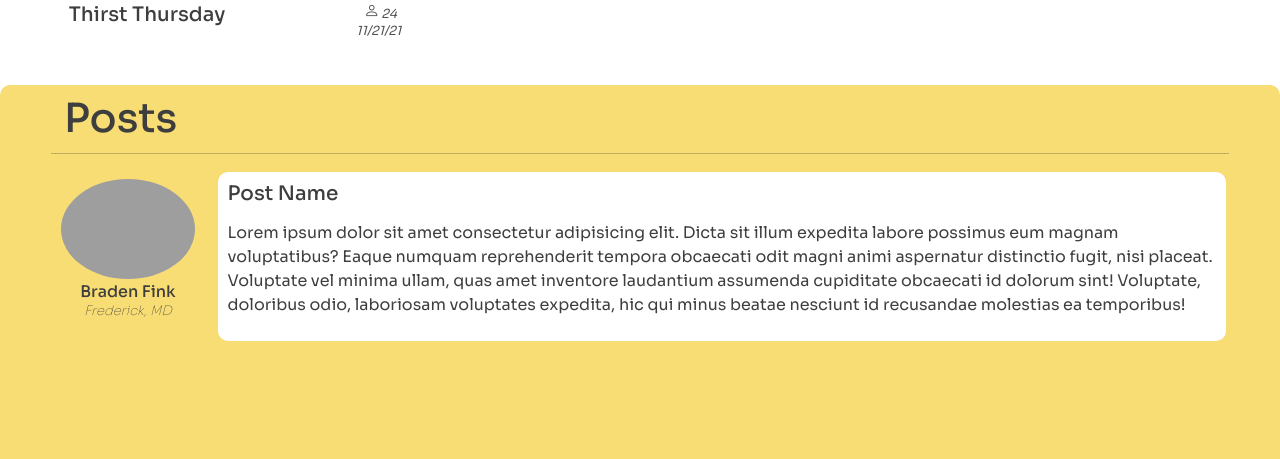
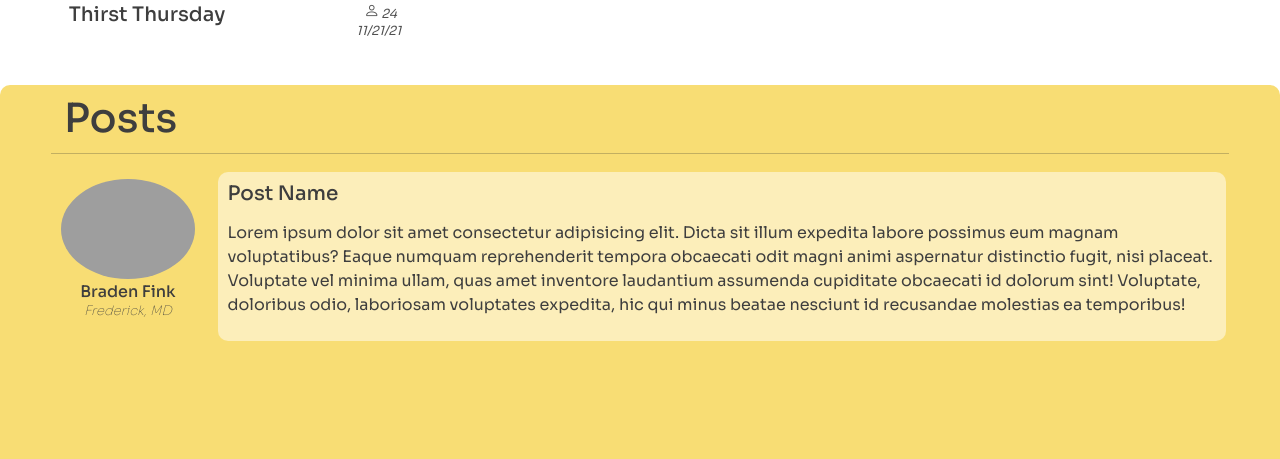
Before and after one commit to fnedarb/sei_project_two, a Django app: page /city/ in a window 1280 px wide. Shown: the part 904-1363 px from the top of the page. Run offline with Django 3.2, Linux system fonts and the light colour scheme; some libraries are stand-ins or nearby versions; grey boxes are pictures that could not be loaded.

Commit message:
Updated post styling on city page

```diff
--- a/main_app/static/styles/main.css
+++ b/main_app/static/styles/main.css
@@ -485,7 +485,7 @@ nav {
 
 .city-post-content {
     margin: 3px;
-    background-color:white;
+    background-color:#FCEEBA;
     padding: 10px;
     border-radius: 10px;
 }
```
